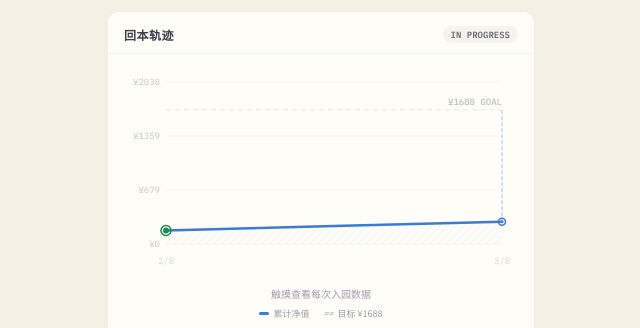
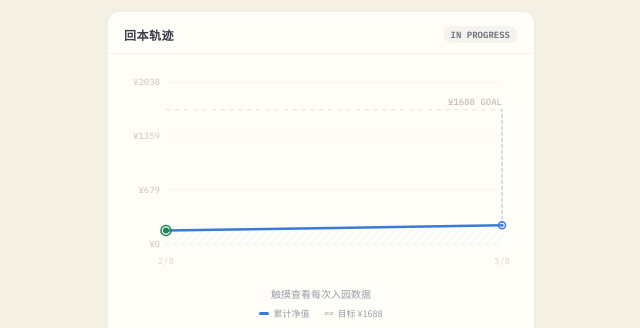
Before and after one commit to whtsky-playground/universal-tracker, a plain HTML site: page docs/index.html in a window 1280 px wide. Shown: the part 916-1244 px from the top of the page, 319-959 px from the left. Drawn offline with Linux system fonts and the light colour scheme.

Commit message:
data: 3/8 taxi ¥45

```diff
--- a/docs/index.html
+++ b/docs/index.html
@@ -739,7 +739,7 @@
   {pct:100,icon:'🏆',label:'回本成功'}
 ];
 
-// Achievement definitions (computable from [{"name": "餐饮", "date": "2026-03-08", "type": "🍔 餐饮", "original": 190.13, "paid": 190.13, "saved": 0.0}, {"name": "入园", "date": "2026-03-08", "type": "🎢 入园", "original": 300, "paid": 0, "saved": 300}, {"name": "餐饮", "date": "2026-02-08", "type": "🍔 餐饮", "original": 40, "paid": 40, "saved": 0}, {"name": "功夫熊猫吊杠", "date": "2026-02-08", "type": "🎪 活动/福利", "original": 40, "paid": 40, "saved": 0}, {"name": "停车", "date": "2026-02-08", "type": "🅿️ 停车", "original": 50, "paid": 50, "saved": 0}, {"name": "入园", "date": "2026-02-08", "type": "🎢 入园", "original": 300, "paid": 0, "saved": 300}])
+// Achievement definitions (computable from [{"name": "打车", "date": "2026-03-08", "type": "🚕 交通", "original": 45, "paid": 45, "saved": 0}, {"name": "餐饮", "date": "2026-03-08", "type": "🍔 餐饮", "original": 190.13, "paid": 190.13, "saved": 0.0}, {"name": "入园", "date": "2026-03-08", "type": "🎢 入园", "original": 300, "paid": 0, "saved": 300}, {"name": "餐饮", "date": "2026-02-08", "type": "🍔 餐饮", "original": 40, "paid": 40, "saved": 0}, {"name": "功夫熊猫吊杠", "date": "2026-02-08", "type": "🎪 活动/福利", "original": 40, "paid": 40, "saved": 0}, {"name": "停车", "date": "2026-02-08", "type": "🅿️ 停车", "original": 50, "paid": 50, "saved": 0}, {"name": "入园", "date": "2026-02-08", "type": "🎢 入园", "original": 300, "paid": 0, "saved": 300}])
 const ACHIEVEMENTS=[
   {id:'first',icon:'🎫',name:'首次入园',check:(v,s)=>v.length>=1,dateFrom:(v)=>v[0]?.date},
   {id:'five',icon:'⭐',name:'五次常客',check:(v,s)=>v.length>=5,dateFrom:(v)=>v[4]?.date},
@@ -1513,7 +1513,7 @@
   if(done)setTimeout(confetti,800);
 }
 
-const DATA=[{"name": "餐饮", "date": "2026-03-08", "type": "🍔 餐饮", "original": 190.13, "paid": 190.13, "saved": 0.0}, {"name": "入园", "date": "2026-03-08", "type": "🎢 入园", "original": 300, "paid": 0, "saved": 300}, {"name": "餐饮", "date": "2026-02-08", "type": "🍔 餐饮", "original": 40, "paid": 40, "saved": 0}, {"name": "功夫熊猫吊杠", "date": "2026-02-08", "type": "🎪 活动/福利", "original": 40, "paid": 40, "saved": 0}, {"name": "停车", "date": "2026-02-08", "type": "🅿️ 停车", "original": 50, "paid": 50, "saved": 0}, {"name": "入园", "date": "2026-02-08", "type": "🎢 入园", "original": 300, "paid": 0, "saved": 300}];
+const DATA=[{"name": "打车", "date": "2026-03-08", "type": "🚕 交通", "original": 45, "paid": 45, "saved": 0}, {"name": "餐饮", "date": "2026-03-08", "type": "🍔 餐饮", "original": 190.13, "paid": 190.13, "saved": 0.0}, {"name": "入园", "date": "2026-03-08", "type": "🎢 入园", "original": 300, "paid": 0, "saved": 300}, {"name": "餐饮", "date": "2026-02-08", "type": "🍔 餐饮", "original": 40, "paid": 40, "saved": 0}, {"name": "功夫熊猫吊杠", "date": "2026-02-08", "type": "🎪 活动/福利", "original": 40, "paid": 40, "saved": 0}, {"name": "停车", "date": "2026-02-08", "type": "🅿️ 停车", "original": 50, "paid": 50, "saved": 0}, {"name": "入园", "date": "2026-02-08", "type": "🎢 入园", "original": 300, "paid": 0, "saved": 300}];
 render(DATA);
 </script>
 </body>
```
